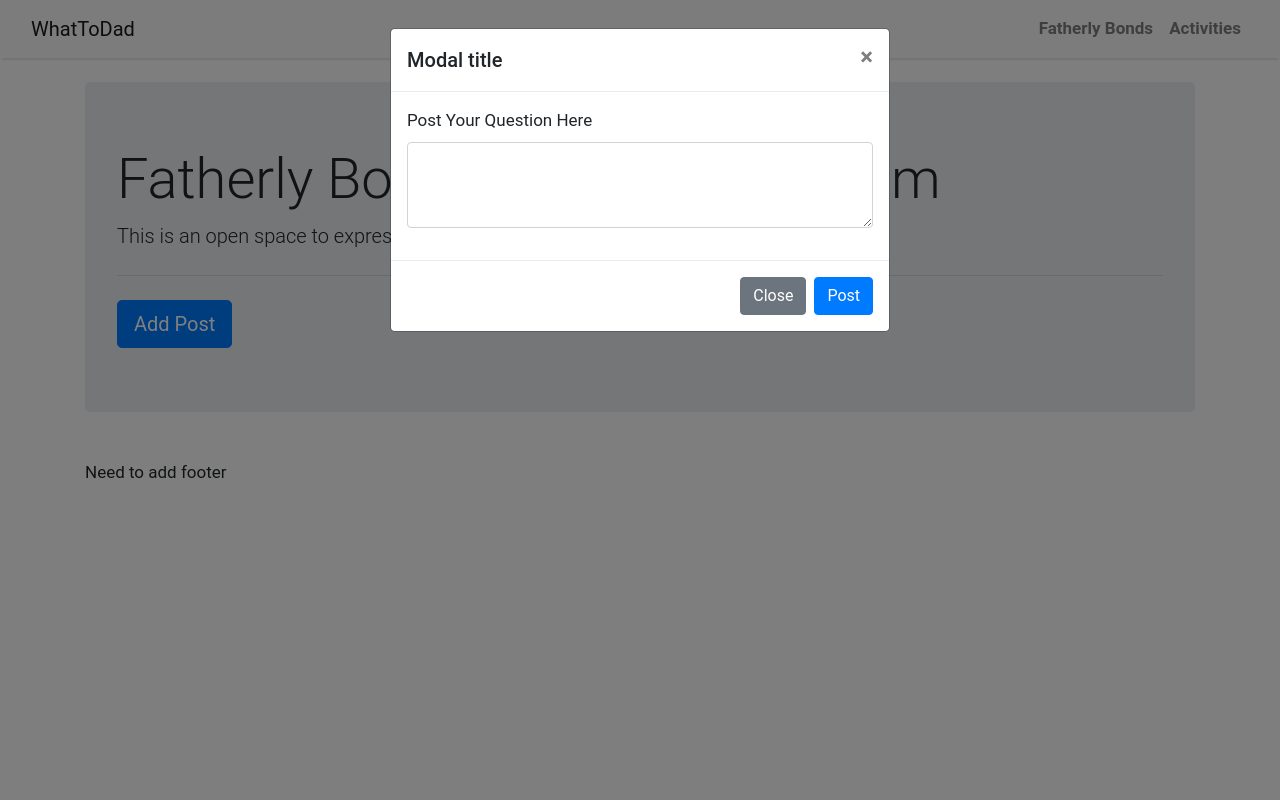
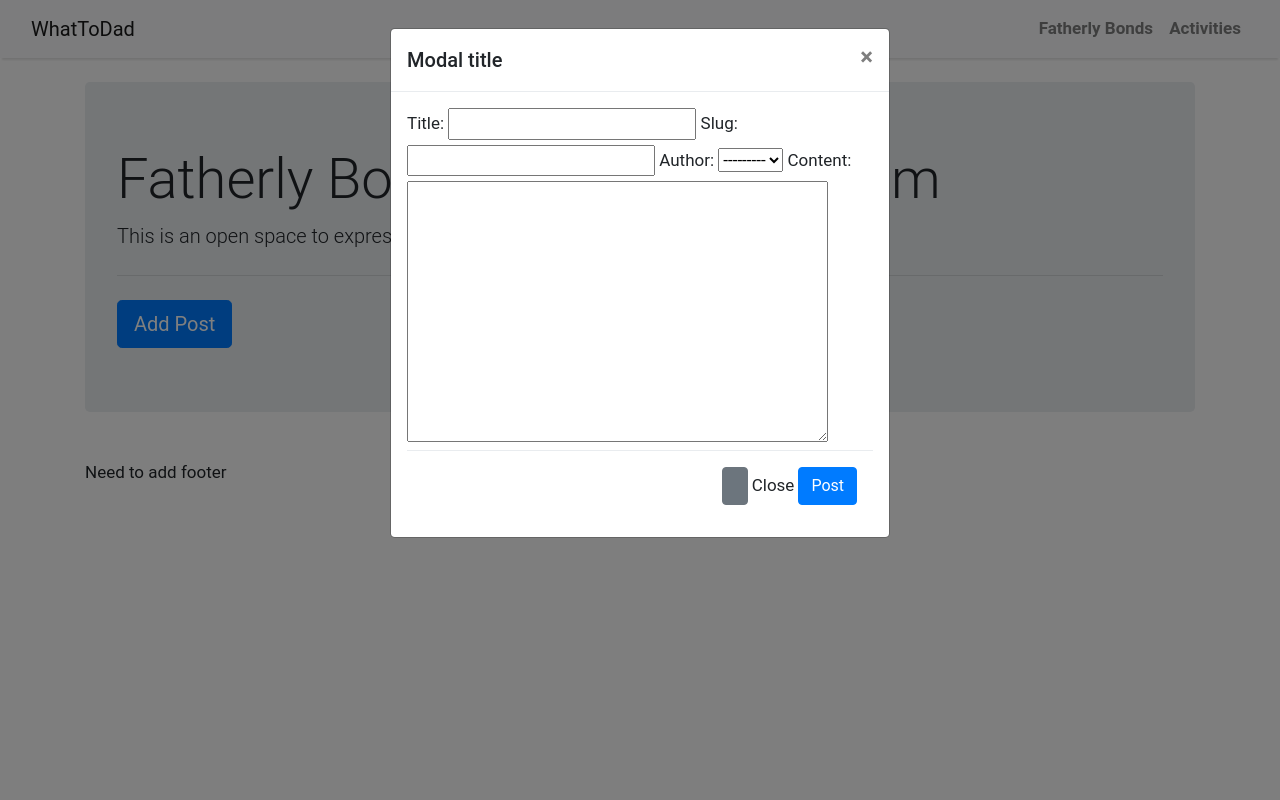
Before and after one commit to Dwilliams-banyan/wow_pyology_project, a Django app: page /fatherlybonds/ in a window 1280 px wide, after a click on "Add Post". Run offline with Django 4.2, Linux system fonts and the light colour scheme; data that the repository does not hold is empty; some libraries are stand-ins or nearby versions.

Commit message:
Adding the create function of the posts

```diff
--- /dev/null
+++ b/whatToDad_site/whatToDad_app/forms.py
@@ -0,0 +1,8 @@
+from django.forms import ModelForm
+
+from whatToDad_app.models import Post
+class PostForm(ModelForm):
+
+    class Meta:
+        model = Post
+        fields =['title', 'slug','author','content']
--- a/whatToDad_site/whatToDad_app/templates/forum.html
+++ b/whatToDad_site/whatToDad_app/templates/forum.html
@@ -46,15 +46,18 @@
             </button>
           </div>
           <div class="modal-body">
-            <form action="/" method="POST"> {% csrf_token %}
-            <div class="form-group">
+            <form method="POST">
+              {{ form }}
+              {% csrf_token %}
+              <div class="modal-footer">
+                <input type="button" class="btn btn-secondary" data-dismiss="modal">Close</input>
+                <input type="submit" class="btn btn-primary" value="Post"></input>
+              </div>
+            </form>
+            <!-- <div class="form-group">
               <label for="exampleFormControlTextarea1">Post Your Question Here</label>
               <textarea class="form-control" id="content" name="content" rows="3"></textarea>
-            </div>
-          </div>
-          <div class="modal-footer">
-            <button type="button" class="btn btn-secondary" data-dismiss="modal">Close</button>
-            <button type="submit" class="btn btn-primary">Post</button>
+            </div> -->
           </div>
         </div>
       </div>
--- a/whatToDad_site/whatToDad_app/views.py
+++ b/whatToDad_site/whatToDad_app/views.py
@@ -1,7 +1,8 @@
 from django.shortcuts import render, redirect
 from django.views.generic import ListView
-from whatToDad_app.models import Post
+from whatToDad_app.models import Post, Author
 from django.views import View
+from whatToDad_app.forms import PostForm
 
 
 
@@ -19,8 +20,20 @@ class PostDetail(View):
 
 class ForumBoard(View):
     def get(self, request):
+        post_form = PostForm()
+
+        html_data = {
+            'form': post_form
+        }
+
         return render(
             request=request,
             template_name='forum.html',
-            context= {}
+            context= html_data
         )
+
+    def post(self, request):
+        post_form = PostForm(request.POST)
+        post_form.save()
+
+        return redirect('home')
```
